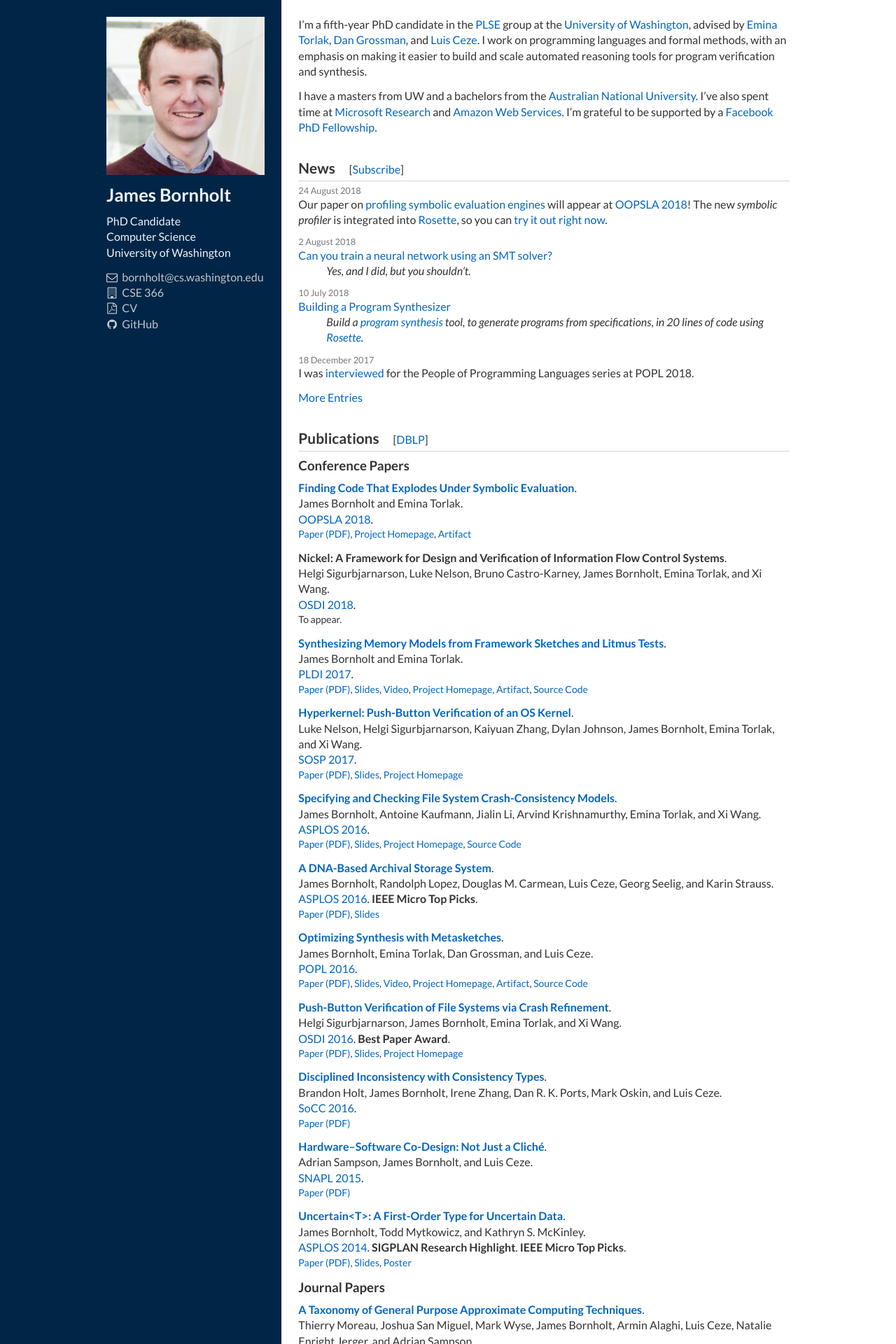
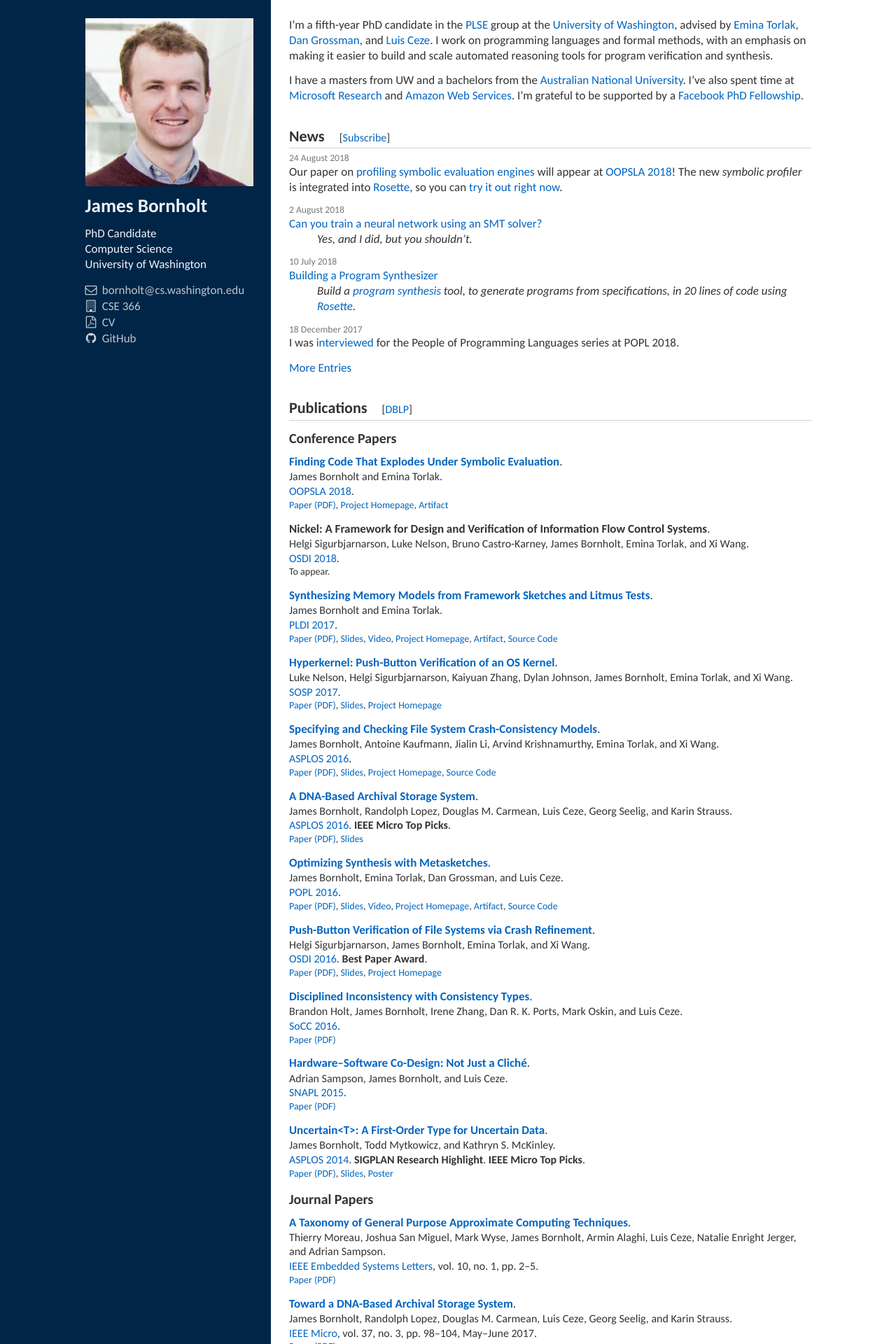
Before and after one commit to jamesbornholt/homepage, a Jekyll site: the page built from index.md, in a window 1280 px wide. Shown: the top 1920 px of the page at 70% size. Built offline with Jekyll 4.4.1, drawn with Linux system fonts in a browser that asks for light colours.

Commit message:
fonts and stuff

```diff
--- a/_config.yml
+++ b/_config.yml
@@ -12,7 +12,7 @@ url: "https://homes.cs.washington.edu"
 permalink: /post/:title.html
 
 # Version
-css_version: 20180803
+css_version: 20180903
 
 
 # Markdown settings
--- a/_layouts/default.html
+++ b/_layouts/default.html
@@ -13,8 +13,9 @@
 
     <link rel="alternate" type="application/rss+xml" href="{{ "posts.xml" | absolute_url }}">
 
-    <link rel="stylesheet" href="//fonts.googleapis.com/css?family=Lato:400,400italic,700,700italic" type="text/css">
+    <!--<link rel="stylesheet" href="//fonts.googleapis.com/css?family=Lato:400,400italic,700,700italic" type="text/css">-->
     <link rel="stylesheet" href='//fonts.googleapis.com/css?family=Inconsolata:400,700' rel='stylesheet' type='text/css'>
+    <link rel="stylesheet" href="{{ "/css/fonts/carlito.css" | relative_url }}" type="text/css">
     <link rel="stylesheet" href="{{ "/css/normalize.min.css" | relative_url }}" type="text/css">
     <link rel="stylesheet" href="{{ "/css/main.css?VERSION" | replace: 'VERSION', site.css_version | relative_url }}" type="text/css">
     <link rel="stylesheet" href="{{ "/css/highlight.css" | relative_url }}" type="text/css">
--- /dev/null
+++ b/css/fonts/carlito.css
@@ -0,0 +1,27 @@
+@font-face {
+    font-family: 'Carlito';
+    src: url('Carlito.woff') format('woff');
+    font-weight: normal;
+    font-style: normal;
+}
+
+@font-face {
+    font-family: 'Carlito';
+    src: url('Carlito-Bold.woff') format('woff');
+    font-weight: bold;
+    font-style: normal;
+}
+
+@font-face {
+    font-family: 'Carlito';
+    src: url('Carlito-BoldItalic.woff') format('woff');
+    font-weight: bold;
+    font-style: italic;
+}
+
+@font-face {
+    font-family: 'Carlito';
+    src: url('Carlito-Italic.woff') format('woff');
+    font-weight: normal;
+    font-style: italic;
+}
--- a/css/main.scss
+++ b/css/main.scss
@@ -7,8 +7,8 @@
 /* Fonts */
 
 body {
-    font-size: 16px;
-    line-height: 1.4;
+    font-size: 17px;
+    line-height: 1.3;
     color: #333333;
     text-rendering: optimizeLegibility;
     display: flex;
@@ -19,7 +19,7 @@ body {
 /* Text layout */
 
 html, button, input, select, textarea {
-    font-family: "Lato", Helvetica, Arial, sans-serif;
+    font-family: "Carlito", Helvetica, Arial, sans-serif;
     font-weight: 400;
 }
 
@@ -42,6 +42,9 @@ h1, h2, h3, h4 {
 }
 h1, h2 {
     margin-top: 1.5em;
+}
+h3 {
+    margin-top: 0.8em;
 }
 h1 {
     font-size: 160%;
@@ -77,7 +80,6 @@ a:hover {
 .sec {
     border-bottom: 1px solid #d3d3d3;
     margin-bottom: 0.2em;
-    padding-bottom: 0.2em;
 }
 
 
```
Also changed, not shown: css/fonts/Carlito-Bold.woff (added), css/fonts/Carlito-BoldItalic.woff (added), css/fonts/Carlito-Italic.woff (added), css/fonts/Carlito.woff (added).
